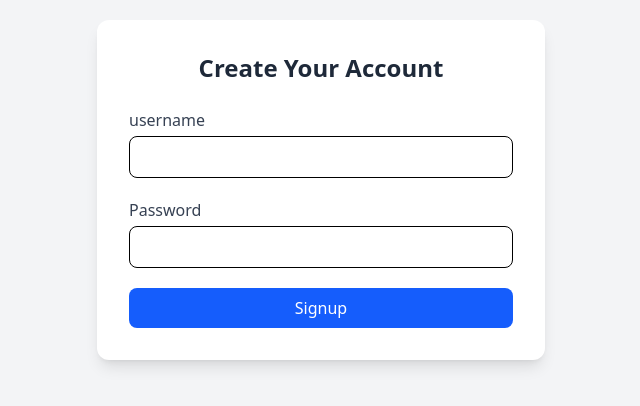
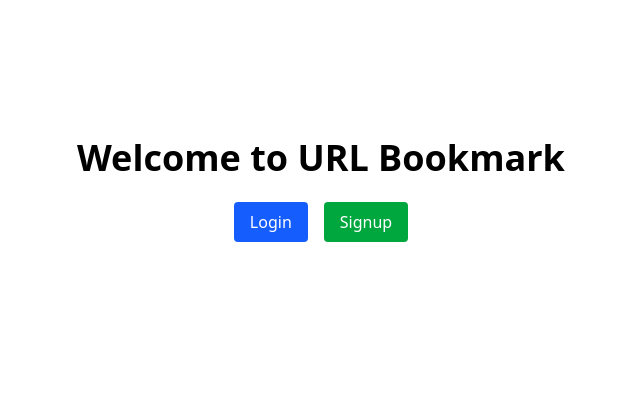
Before and after one commit to sivakumar232/urlBookmark, a React (Vite) app in the folder clientside/bookmark-app/: page / in a window 1280 px wide. Shown: the part 210-616 px from the top of the page, without its empty margins (319-959 px from the left). Built offline with nearby package versions, Linux system fonts and the light colour scheme.

Commit message:
front end structering done

```diff
--- a/clientside/bookmark-app/package.json
+++ b/clientside/bookmark-app/package.json
@@ -15,6 +15,7 @@
     "express": "^5.1.0",
     "react": "^19.1.0",
     "react-dom": "^19.1.0",
+    "react-router-dom": "^7.6.3",
     "tailwindcss": "^4.1.11"
   },
   "devDependencies": {
--- a/clientside/bookmark-app/src/App.jsx
+++ b/clientside/bookmark-app/src/App.jsx
@@ -1,13 +1,20 @@
-import { useState } from 'react'
+import { useContext } from 'react'
 import Login from './components/Login'
 import React from 'react'
 import Signup from './components/Signup'
+import Landingpage from './components/Landingpage'
+import Dashboard from './components/Dashboard'
+import {  Routes, Route } from 'react-router-dom'
+
 function App() {
 
   return (
-    <>
-    <Signup/>
-    </>
+    <Routes>
+      <Route path='*'element={<h1>404 page not found</h1>}/>
+      <Route path='/'element={<Landingpage/>}/>
+      <Route path='/login'element={<Login/>}/>
+      <Route path='/signup'element={<Signup/>}/>
+    </Routes>
   )
 }
 
--- /dev/null
+++ b/clientside/bookmark-app/src/components/Dashboard.jsx
@@ -0,0 +1,9 @@
+import React from 'react'
+
+const Dashboard = () => {
+  return (
+    <div>Dashboard</div>
+  )
+}
+
+export default Dashboard
--- /dev/null
+++ b/clientside/bookmark-app/src/components/Landingpage.jsx
@@ -0,0 +1,20 @@
+import React from 'react'
+import { Link } from 'react-router-dom';
+const Landingpage = () => {
+
+return (
+    <div className="flex flex-col items-center justify-center min-h-screen">
+      <h1 className="text-4xl font-bold mb-6"> Welcome to URL Bookmark</h1>
+      <div className="space-x-4">
+        <Link to="/login">
+          <button className="bg-blue-600 text-white px-4 py-2 rounded">Login</button>
+        </Link>
+        <Link to="/signup">
+          <button className="bg-green-600 text-white px-4 py-2 rounded">Signup</button>
+        </Link>
+      </div>
+    </div>
+  );
+}
+
+export default Landingpage
--- a/clientside/bookmark-app/src/main.jsx
+++ b/clientside/bookmark-app/src/main.jsx
@@ -3,8 +3,11 @@ import { createRoot } from 'react-dom/client'
 import './index.css'
 import App from './App.jsx'
 import React from 'react'
+import { BrowserRouter } from 'react-router-dom'
 createRoot(document.getElementById('root')).render(
   <StrictMode>
+    <BrowserRouter>
     <App />
+    </BrowserRouter>
   </StrictMode>,
 )
--- a/package.json
+++ b/package.json
@@ -5,7 +5,6 @@
     "bcrypt": "^6.0.0",
     "dotenv": "^17.0.1",
     "jsonwebtoken": "^9.0.2",
-    "react-browser-router": "^2.1.2",
     "tailwindcss": "^4.1.11",
     "vite": "^7.0.2"
   }
```
Also changed, not shown: clientside/bookmark-app/src/components/AuthContext.jsx (added), 2 other files (tests, documents, lock files or other folders).
